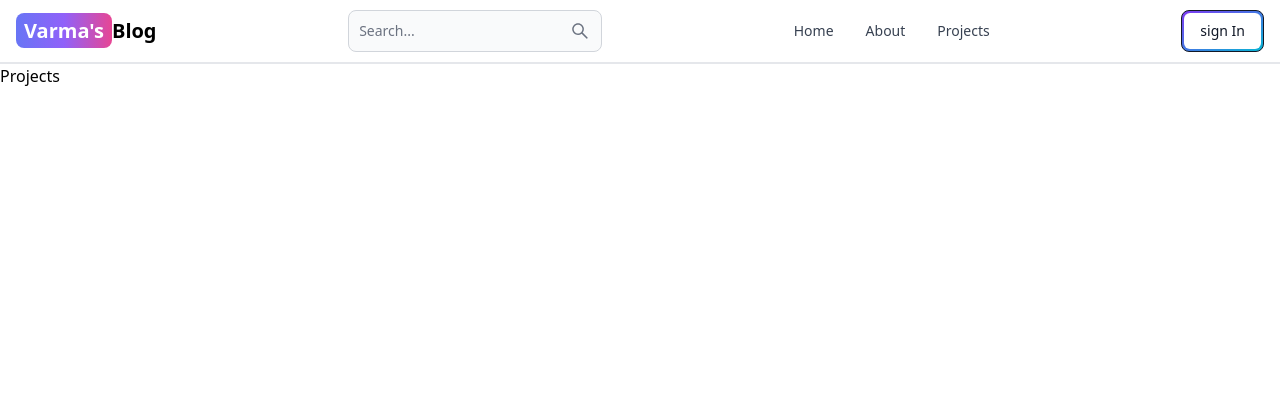
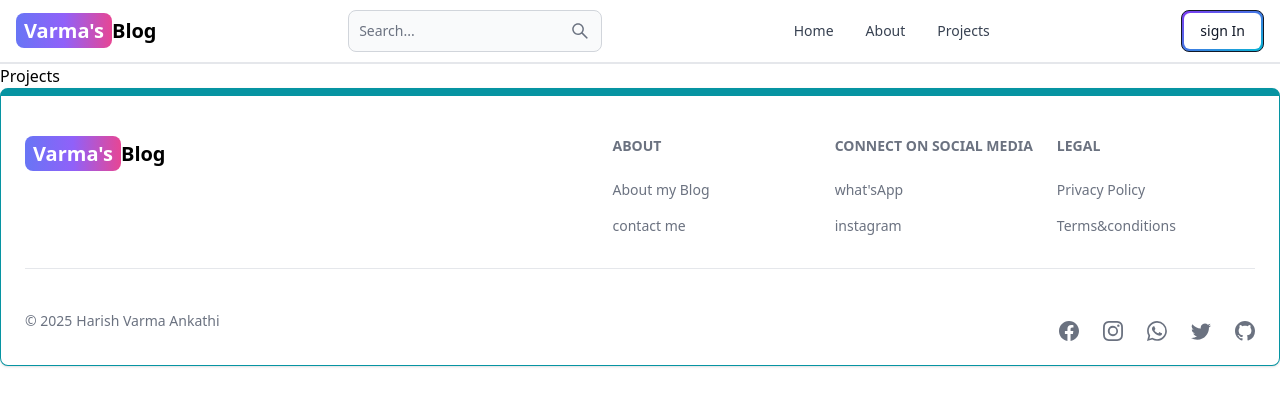
Before and after one commit to HarishAnkathi8/MERN-BLOG, a React (Vite) app in the folder client/: page /Projects in a window 1280 px wide. Shown: the top 406 px of the page. Built offline with nearby package versions, Linux system fonts and the light colour scheme.

Commit message:
created the footer components response

```diff
--- a/client/src/App.jsx
+++ b/client/src/App.jsx
@@ -1,24 +1,26 @@
-import {BrowserRouter,Routes,Route} from "react-router-dom"
+import { BrowserRouter, Route, Routes } from "react-router-dom"
+import Header from "./components/Header.jsx"
+import About from "./pages/About.jsx"
+import Dashboard from "./pages/Dashboard.jsx"
 import Home from "./pages/Home.jsx"
-import About from "./pages/About.jsx"
 import Projects from "./pages/Projects.jsx"
 import Signin from "./pages/Signin.jsx"
 import SignUp from "./pages/SignUp.jsx"
-import Dashboard from "./pages/Dashboard.jsx"
-import Header from "./components/Header.jsx"
+import Footercom from "./components/Footer.jsx"
 
-const App = ()=>{
+const App = () => {
   return (
     <BrowserRouter>
-    <Header/>
-        <Routes>
-          <Route path="/"  element={<Home/>}/>
-          <Route path="/about" element={<About/>} />
-          <Route path="/signin" element={<Signin/>}/>
-          <Route path="/signup" element={<SignUp/>}/>
-          <Route path="/dashboard" element={<Dashboard/>}/>
-           <Route path="/Projects" element={<Projects/>}/>
-        </Routes>
+      <Header />
+      <Routes>
+        <Route path="/" element={<Home />} />
+        <Route path="/about" element={<About />} />
+        <Route path="/signin" element={<Signin />} />
+        <Route path="/signup" element={<SignUp />} />
+        <Route path="/dashboard" element={<Dashboard />} />
+        <Route path="/Projects" element={<Projects />} />
+      </Routes>
+      <Footercom />
     </BrowserRouter>
   )
 }
--- /dev/null
+++ b/client/src/components/Footer.jsx
@@ -0,0 +1,75 @@
+import { Footer, FooterCopyright, FooterIcon } from 'flowbite-react'
+import React from 'react'
+import {BsFacebook, BsGithub, BsInstagram, BsTwitter, BsWhatsapp} from "react-icons/bs"
+import { Link } from 'react-router-dom'
+
+const Footercom = () => {
+  return (
+        <Footer container className='border border-t-8 border-teal-500'>
+          <div className="w-full max-w-7xl mx-auto">
+            <div className=" grid w-full justify-between sm:flex md:grid-cols-1">
+                <div className="mt-5">
+                <Link className='self-center whitespace-nowrap text-lg sm:text-xl font-semibold dark:text-white'>
+        <span className='px-2 py-1 bg-gradient-to-r from-indigo-500 via-purple-500 to-pink-500 rounded-lg text-white'>Varma's</span>Blog
+        </Link>
+                </div>
+                <div className='grid grid-cols-2 gap-8 sm:mt-4 sm:grid-cols-3 sm:gap-6'>
+                    <div>
+                        <Footer.Title title=' About' />
+                          <Footer.LinkGroup col>
+                            <Footer.Link href='/about'>
+                            About my Blog
+                            </Footer.Link>
+                            <Footer.Link href='/contact'>
+                                contact me
+                            </Footer.Link>
+
+                        </Footer.LinkGroup>
+
+                    </div>
+                    <div>
+                        <Footer.Title title='connect on social media' />
+                          <Footer.LinkGroup col>
+                            <Footer.Link href='/about' target='_blank'>
+                                what'sApp
+                            </Footer.Link>
+                            <Footer.Link href='/contact' target='_blank'>
+                                instagram
+                            </Footer.Link>
+
+                        </Footer.LinkGroup>
+
+                    </div>
+                    <div>
+                        <Footer.Title title='Legal' />
+                          <Footer.LinkGroup col>
+                            <Footer.Link href='#'>
+                                Privacy Policy
+                            </Footer.Link>
+                            <Footer.Link href="#">
+                                Terms&conditions
+                            </Footer.Link>
+
+                        </Footer.LinkGroup>
+
+                    </div>
+                </div>
+            </div>
+            <Footer.Divider />
+            <div className='w-full sm:flex sm:items-center sm:justify-between'>
+                <FooterCopyright by='Harish Varma Ankathi' year={new Date().getFullYear()}/>
+                <div className='flex gap-6 sm:mt-5 mt-4 sm:justify-center  '>
+                    <Footer.Icon href='#' icon={BsFacebook}/>
+                    <Footer.Icon href='#' icon={BsInstagram}/>
+                    <Footer.Icon href='#' icon={BsWhatsapp}/>
+                    <Footer.Icon href='#' icon={BsTwitter}/>
+                    <Footer.Icon href='#' icon={BsGithub}/>
+
+                </div>
+            </div>
+          </div>
+        </Footer>
+  )
+}
+
+export default Footercom
```
